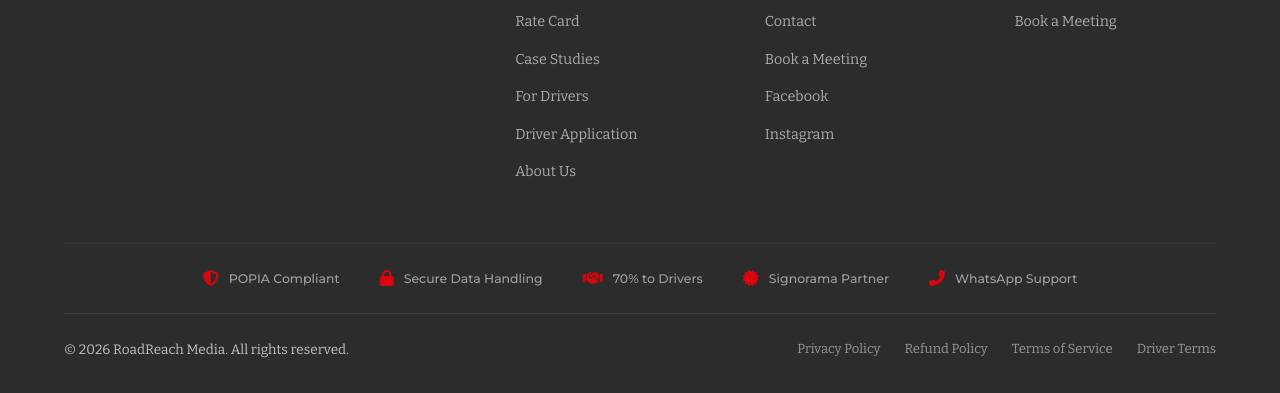
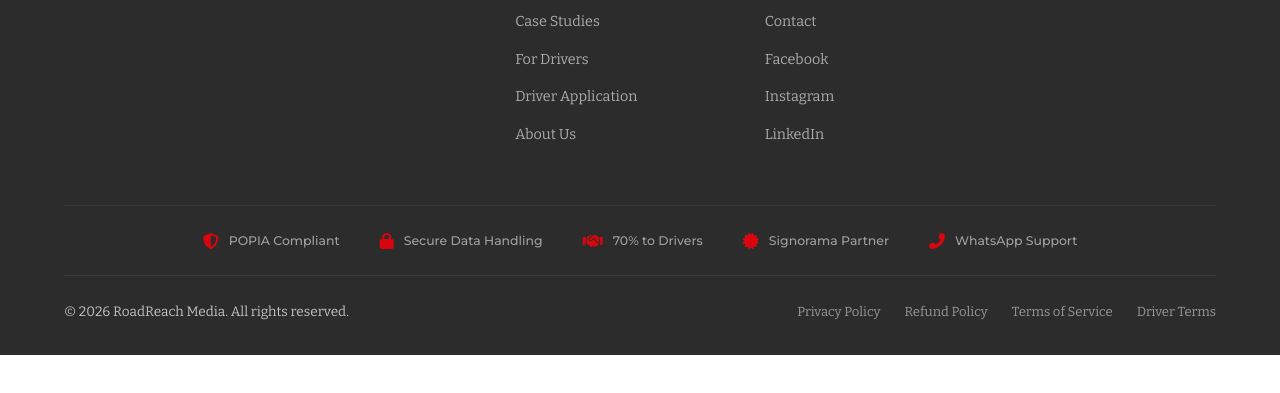
Before and after one commit to fulutambani-lgtm/roadreach-website, a plain HTML site: page book-meeting.html in a window 1280 px wide. Shown: the part 1855-2248 px from the top of the page. After the commit the page ends 2210 px from the top, so only its background shows below. Drawn offline with nearby package versions, Linux system fonts and the light colour scheme.

Commit message:
Fix footer inconsistencies on rate-card.html and book-meeting.html
- Remove duplicate Rate Card link in Quick Links on both pages
- Remove stray Book a Meeting from Support section on both pages
- Replace Book a Meeting with LinkedIn link in Company section on book-meeting.html
- All footers now match the standard template

```diff
--- a/book-meeting.html
+++ b/book-meeting.html
@@ -238,7 +238,6 @@
           <ul class="footer-links">
             <li><a href="packages.html">Packages</a></li>
             <li><a href="rate-card.html">Rate Card</a></li>
-            <li><a href="rate-card.html">Rate Card</a></li>
             <li><a href="case-studies.html">Case Studies</a></li>
             <li><a href="drivers.html">For Drivers</a></li>
             <li><a href="driver-application.html">Driver Application</a></li>
@@ -251,9 +250,9 @@
             <li><a href="about.html">About Us</a></li>
             <li><a href="blog/">Insights</a></li>
             <li><a href="contact.html">Contact</a></li>
-            <li><a href="book-meeting.html">Book a Meeting</a></li>
             <li><a href="https://www.facebook.com/roadreachza" target="_blank">Facebook</a></li>
             <li><a href="https://www.instagram.com/roadreachza/" target="_blank">Instagram</a></li>
+            <li><a href="https://www.linkedin.com/company/roadreachza" target="_blank">LinkedIn</a></li>
           </ul>
         </div>
         <div>
@@ -261,7 +260,6 @@
           <ul class="footer-links">
             <li><a href="mailto:info@roadreach.co.za">info@roadreach.co.za</a></li>
             <li><a href="https://wa.me/27812987137" target="_blank">WhatsApp: +27 81 298 7137</a></li>
-            <li><a href="book-meeting.html">Book a Meeting</a></li>
           </ul>
         </div>
       </div>
```
Also changed, not shown: rate-card.html (+0 -2 lines).
